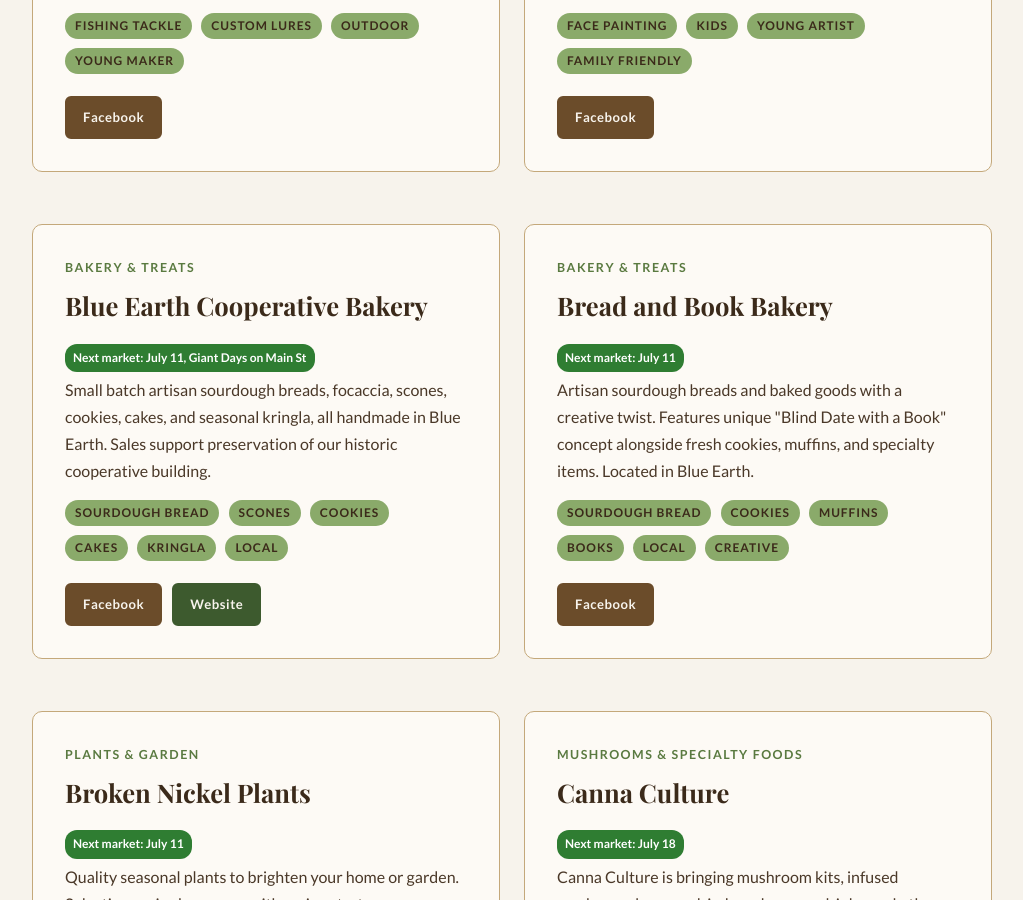
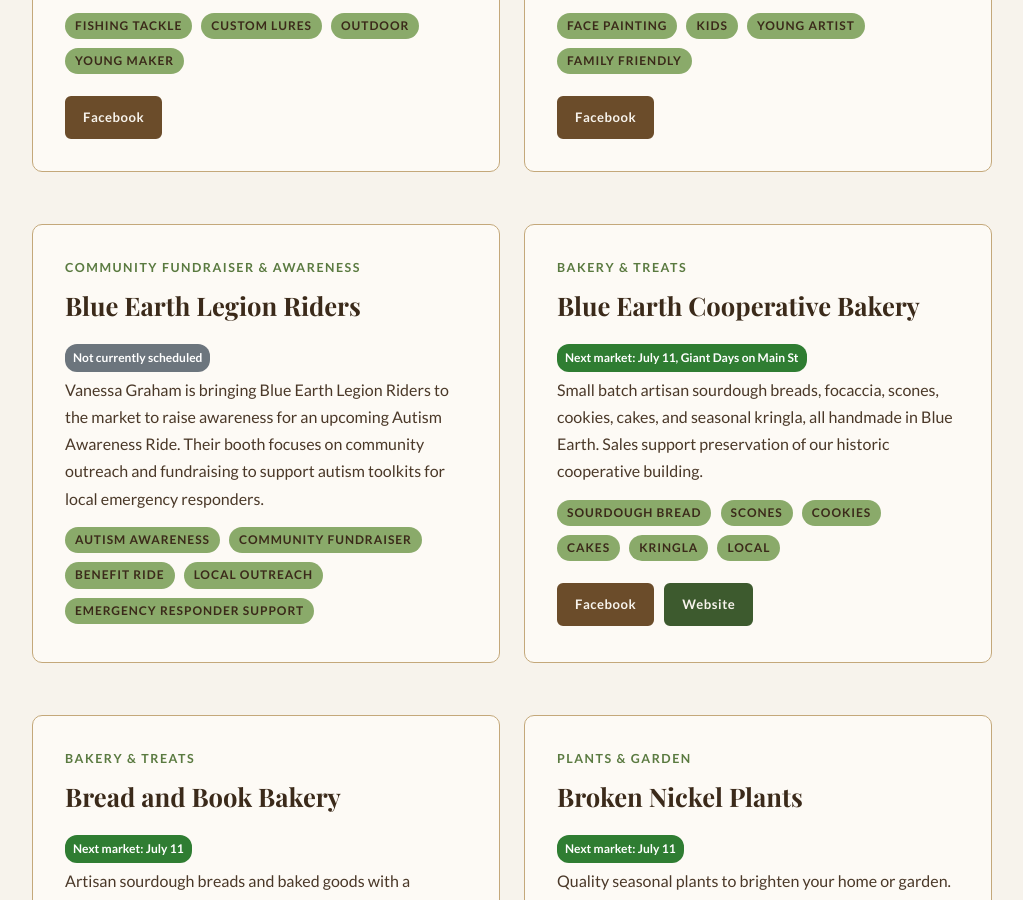
Before and after one commit to blueearthcommunitymarket/blueearthcommunitymarket.github.io, a Jekyll site: the page built from vendor-spotlight/index.md, in a window 1280 px wide and 900 px high, scrolled down 679 px. Shown: the whole window, without its empty margins (128-1151 px from the left). Built offline with Jekyll 4.4.1, drawn with Linux system fonts in a browser that asks for light colours; some web fonts are replaced; some of the changed text lies outside the part shown.

Commit message:
Update vendor spotlight entries

```diff
--- a/vendor-spotlight/index.md
+++ b/vendor-spotlight/index.md
@@ -65,6 +65,22 @@
             </div>
             <div style="margin-top: 16px; display: flex; gap: 10px; flex-wrap: wrap;">
                 <a href="https://www.facebook.com/profile.php?id=61583393258011" target="_blank" rel="noopener" class="btn btn-brown" style="font-size: 0.82rem; padding: 8px 16px;">Facebook</a>
+            </div>
+        </div>
+        <!-- Blue Earth Legion Riders -->
+        <div class="card">
+            <div class="section-label">Community Fundraiser &amp; Awareness</div>
+            <h2>Blue Earth Legion Riders</h2>
+            <div class="market-frequency">
+                <span class="frequency-badge freq-none">Not currently scheduled</span>
+            </div>
+            <p>Vanessa Graham is bringing Blue Earth Legion Riders to the market to raise awareness for an upcoming Autism Awareness Ride. Their booth focuses on community outreach and fundraising to support autism toolkits for local emergency responders.</p>
+            <div class="pills" style="margin-top: 12px;">
+                <span class="tag">Autism Awareness</span>
+                <span class="tag">Community Fundraiser</span>
+                <span class="tag">Benefit Ride</span>
+                <span class="tag">Local Outreach</span>
+                <span class="tag">Emergency Responder Support</span>
             </div>
         </div>
         <!-- Blue Earth Cooperative Bakery -->
@@ -427,6 +443,27 @@
                 <a href="https://nchs-mn.org/" target="_blank" rel="noopener" class="btn btn-brown" style="font-size: 0.82rem; padding: 8px 16px;">Website</a>
             </div>
         </div>
+        <!-- Nomada Soap Co. -->
+        <div class="card">
+            <div class="section-label">Bath &amp; Body</div>
+            <h2>Nomada Soap Co.</h2>
+            <div class="market-frequency">
+                <span class="frequency-badge freq-next">Next market: July 11</span>
+            </div>
+            <p>Jozy Lopez of Nomada Soap Co. brings handmade bath and body goods including goat milk soap, body oils, body butters, bath soaks, balms, and more. Jozy highlighted the scent Santal Suede and shared a small-batch self-care line built around handcrafted products.</p>
+            <div class="pills" style="margin-top: 12px;">
+                <span class="tag">Goat Milk Soap</span>
+                <span class="tag">Body Oils</span>
+                <span class="tag">Body Butters</span>
+                <span class="tag">Bath Soaks</span>
+                <span class="tag">Balms</span>
+                <span class="tag">Santal Suede</span>
+            </div>
+            <div style="margin-top: 16px; display: flex; gap: 10px; flex-wrap: wrap;">
+                <a href="https://www.facebook.com/share/19AGi3ZNwE/" target="_blank" rel="noopener" class="btn btn-brown" style="font-size: 0.82rem; padding: 8px 16px;">Facebook</a>
+                <a href="https://houseofnomada.bigcartel.com/" target="_blank" rel="noopener" class="btn btn-primary" style="font-size: 0.82rem; padding: 8px 16px;">Website</a>
+            </div>
+        </div>
         <!-- Norske Hus Sweets by Joyce -->
         <div class="card">
             <div class="section-label">Bakery &amp; Treats</div>
@@ -528,6 +565,21 @@
                 <span class="tag">Burp Cloths</span>
                 <span class="tag">Towels</span>
                 <span class="tag">Plush Stuffies</span>
+            </div>
+        </div>
+        <!-- Shoen Holdfast Farm -->
+        <div class="card">
+            <div class="section-label">Farm Fresh Produce</div>
+            <h2>Shoen Holdfast Farm</h2>
+            <div class="market-frequency">
+                <span class="frequency-badge freq-next">Next market: July 11</span>
+            </div>
+            <p>Shoen Holdfast Farm brings local farm goods from Shawn Shoen. The booth adds another small-farm voice to the market lineup and gives shoppers one more stop for seasonal items from a local grower.</p>
+            <div class="pills" style="margin-top: 12px;">
+                <span class="tag">Farm Goods</span>
+                <span class="tag">Local Farm</span>
+                <span class="tag">Seasonal</span>
+                <span class="tag">Grower</span>
             </div>
         </div>
         <!-- Steele Family Farm -->
```
Also changed, not shown: vendor-spotlight/index.html (+39 -4 lines).
